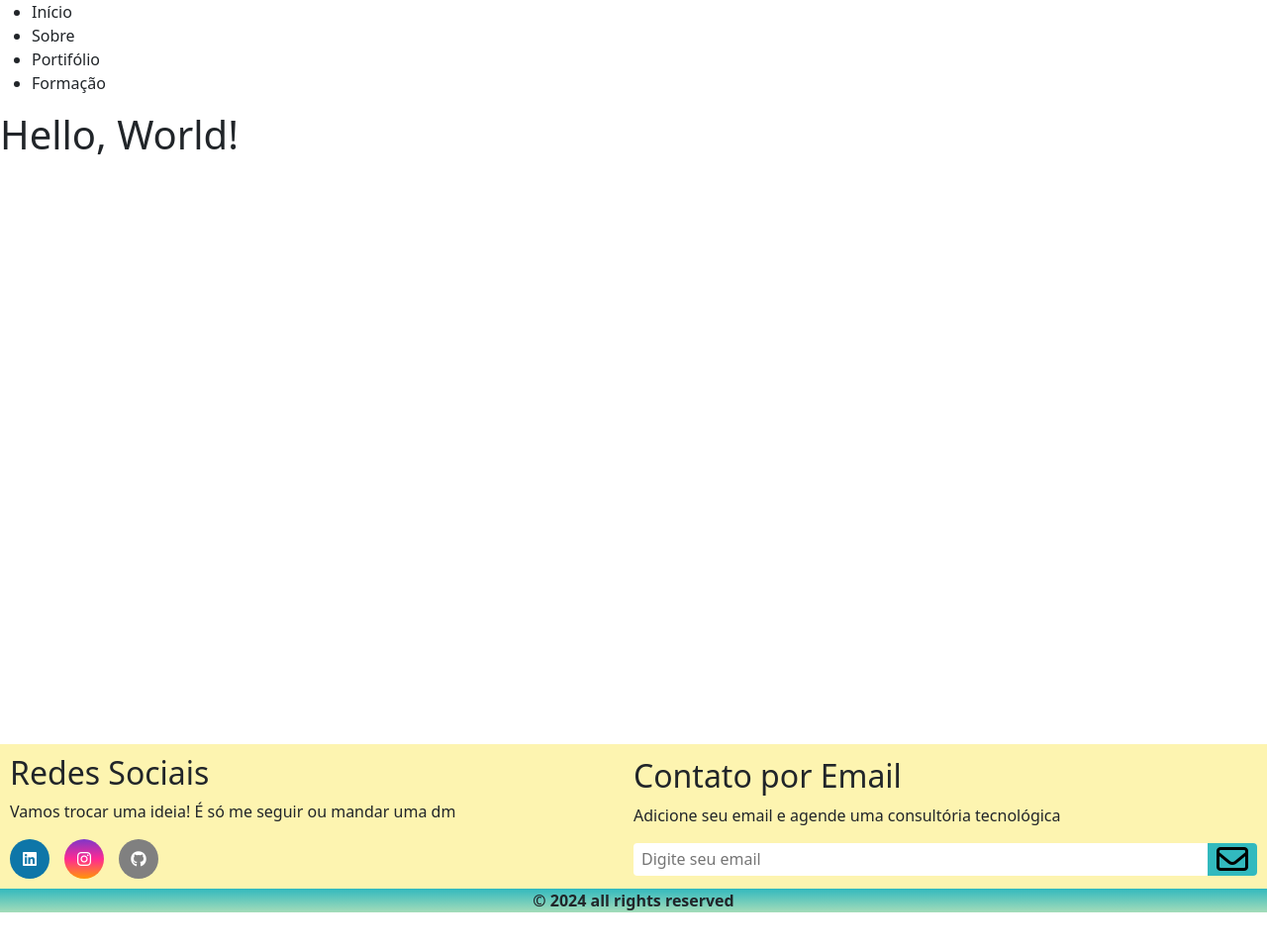
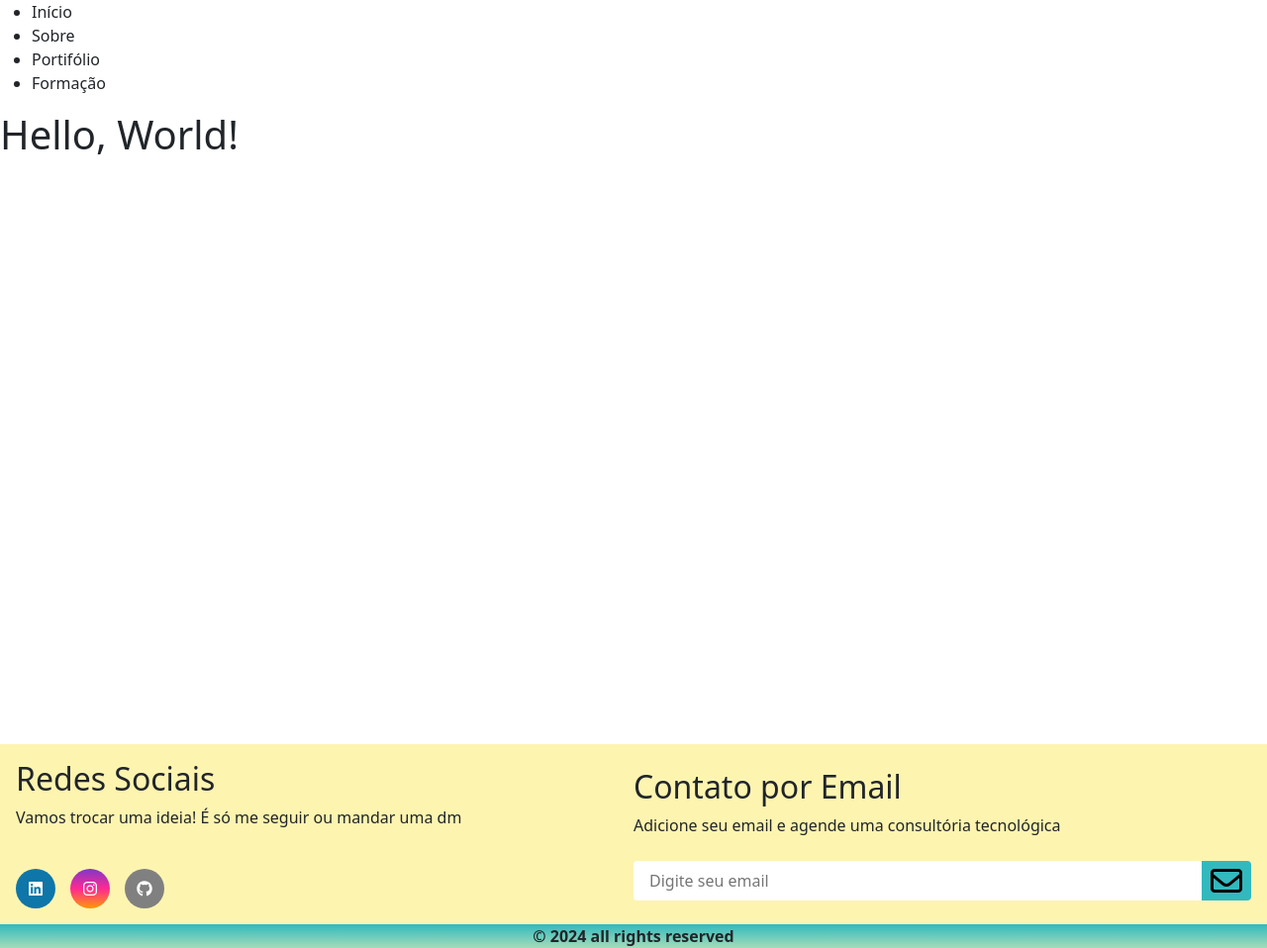
Before and after one commit to miqueiaspcoelho/portfolio, a plain HTML site: page index.html in a window 1280 px wide. Shown: the whole page at 99% size. Before the commit the page ends 922 px from the top, so only its background shows below. Drawn offline with Linux system fonts and the light colour scheme; a script that the page names is missing.

Commit message:
retira bootstrap e atualiza estilo dp footer

```diff
--- a/styles/footer_style.css
+++ b/styles/footer_style.css
@@ -12,7 +12,7 @@
 	align-items:center;
 	justify-content: center;
 	background-color: var(--color1);
-	padding: 10px;
+	padding: 1rem;;
 	display: grid;
 	grid-template-columns: repeat(2, 1fr);
 }
@@ -32,6 +32,7 @@
 	color: var(--color6);
 	border-radius: 50%;
 	text-decoration: none;
+	margin-top: 1.5rem;
 }
 
 #footer_social_media .footer_link:hover{
@@ -60,11 +61,15 @@
 	border-radius: 4px;
 	padding-left: 0.5rem;
 	width: 100%;
+	height: 2.5rem;
+	margin-top: 1.5rem;
 
 }
 #input_group input{
 	width: 100%;
+	height: 100%;
 	margin-top: 0.25rem;
+	padding-left: 0.50rem;
 	margin-bottom: 0.25rem;
 	background: none;
 	border: none;
@@ -74,7 +79,7 @@
 	background: var(--color4);
 	padding-top: 0.23rem;
 	padding-bottom: 0.23rem;
-	padding-left: 0.50rem;
+	padding-left: 0.5rem;
 	padding-right: 0.50rem;
 	margin-left: 0.23rem;
 	border: 1px solid transparent;
@@ -85,6 +90,7 @@
 #email_submit_button:hover{
 	transition: 0.7s;
 	background: var(--color2);
+	cursor: pointer;
 }
 
 #footer_copyright{
```
